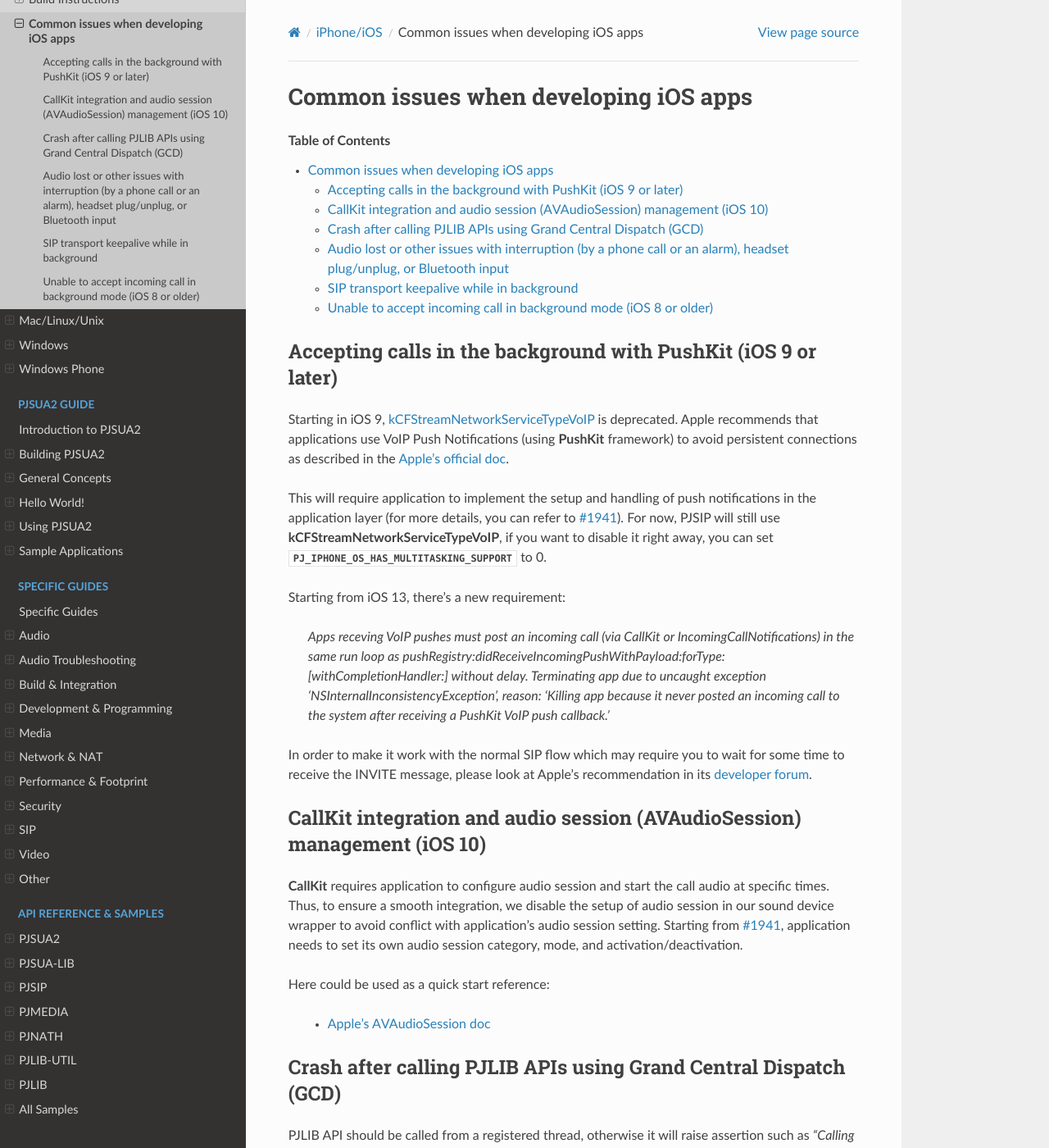
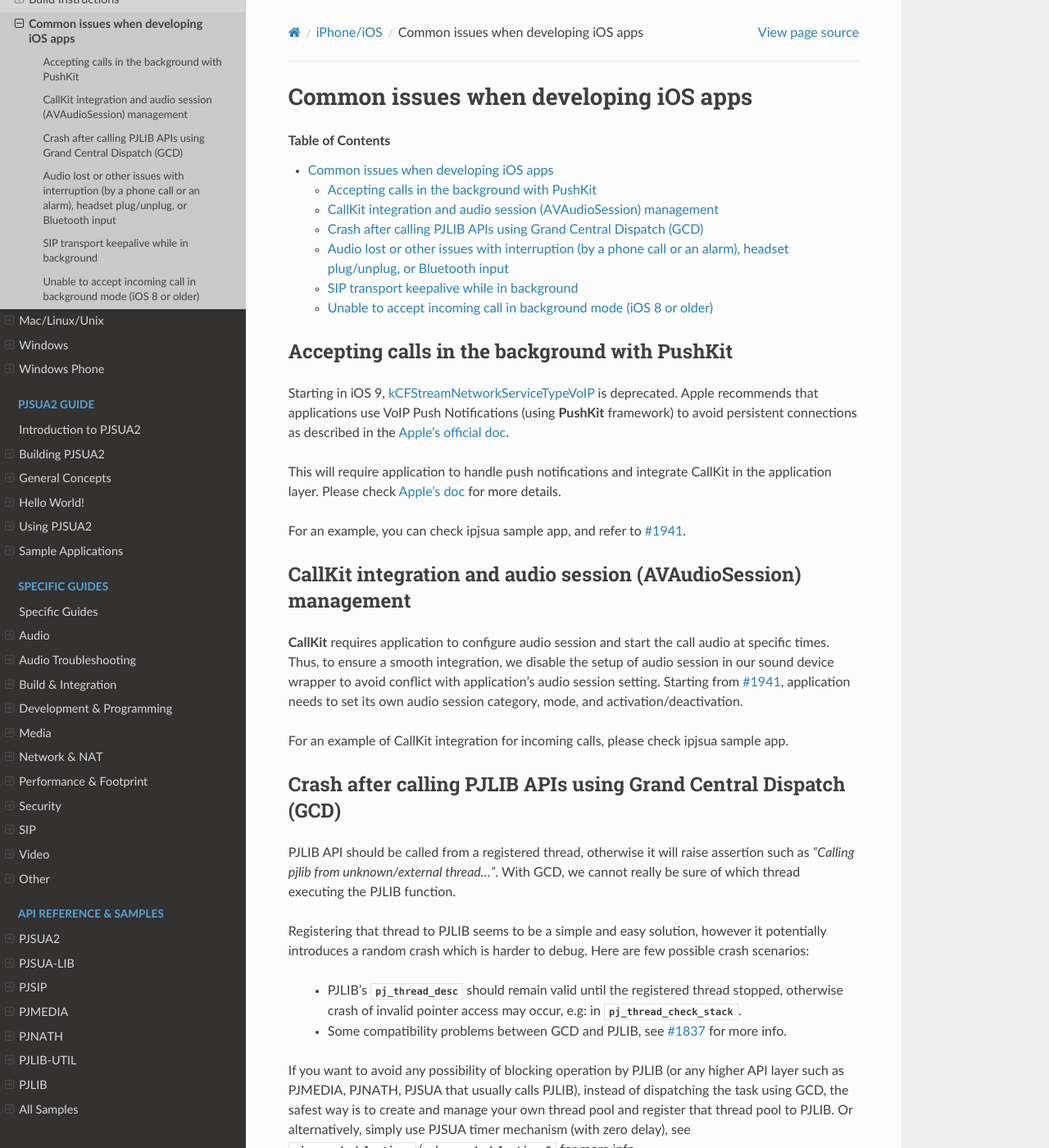
Before and after one commit to pjsip/pjproject_docs, a Sphinx documentation site: the page built from docs/source/get-started/ios/issues.rst, in a window 1280 px wide and 1400 px high. Shown: the whole window at 82% size. Built offline with Sphinx 7.4.7 and the Read the Docs theme 2.0.0, drawn with Linux system fonts in a browser that asks for light colours; the version number could not be read and is left out.

Commit message:
Update issues.rst - PushKit and CallKit update

```diff
--- a/docs/source/get-started/ios/issues.rst
+++ b/docs/source/get-started/ios/issues.rst
@@ -4,34 +4,22 @@
 .. contents:: Table of Contents
     :depth: 2
 
-Accepting calls in the background with PushKit (iOS 9 or later)
-----------------------------------------------------------------
+Accepting calls in the background with PushKit
+----------------------------------------------
 Starting in iOS 9,
 `kCFStreamNetworkServiceTypeVoIP <https://developer.apple.com/library/ios/documentation/CoreFoundation/Reference/CFSocketStreamRef/index.html#//apple_ref/doc/constant_group/Stream_Service_Types>`__ is deprecated.
 Apple recommends that applications use VoIP Push Notifications
 (using **PushKit** framework) to avoid persistent connections as described in
 the `Apple's official doc <https://developer.apple.com/library/ios/documentation/Performance/Conceptual/EnergyGuide-iOS/OptimizeVoIP.html>`__.
 
-This will require application to implement the setup and handling of push
-notifications in the application layer (for more details, you can refer to
-:pr:`1941`). For now, PJSIP will still use **kCFStreamNetworkServiceTypeVoIP**,
-if you want to disable it right away, you can set
-:c:macro:`PJ_IPHONE_OS_HAS_MULTITASKING_SUPPORT` to 0.
+This will require application to handle push notifications and integrate CallKit
+in the application layer. Please check `Apple's doc
+<https://developer.apple.com/documentation/pushkit/responding-to-voip-notifications-from-pushkit>`__ for more details.
 
-Starting from iOS 13, there's a new requirement:
+For an example, you can check ipjsua sample app, and refer to :pr:`1941`.
 
-     *Apps receving VoIP pushes must post an incoming call (via CallKit or IncomingCallNotifications)
-     in the same run loop as pushRegistry:didReceiveIncomingPushWithPayload:forType:[withCompletionHandler:]
-     without delay. Terminating app due to uncaught exception 'NSInternalInconsistencyException',
-     reason: 'Killing app because it never posted an incoming call to the system
-     after receiving a PushKit VoIP push callback.'*
-
-In order to make it work with the normal SIP flow which may require you to wait
-for some time to receive the INVITE message, please look at Apple's recommendation
-in its `developer forum <https://forums.developer.apple.com/thread/117939>`__.
-
-CallKit integration and audio session (AVAudioSession) management (iOS 10)
------------------------------------------------------------------------------
+CallKit integration and audio session (AVAudioSession) management
+-----------------------------------------------------------------
 **CallKit** requires application to configure audio session and start the call
 audio at specific times. Thus, to ensure a smooth integration, we disable the
 setup of audio session in our sound device wrapper to avoid conflict with
@@ -39,9 +27,8 @@
 Starting from :pr:`1941`, application needs to set its own audio session
 category, mode, and activation/deactivation.
 
-Here could be used as a quick start reference:
-
-  * `Apple's AVAudioSession doc <https://developer.apple.com/reference/avfoundation/avaudiosession>`_
+For an example of CallKit integration for incoming calls, please check
+ipjsua sample app.
 
 Crash after calling PJLIB APIs using Grand Central Dispatch (GCD)
 ----------------------------------------------------------------------
```
